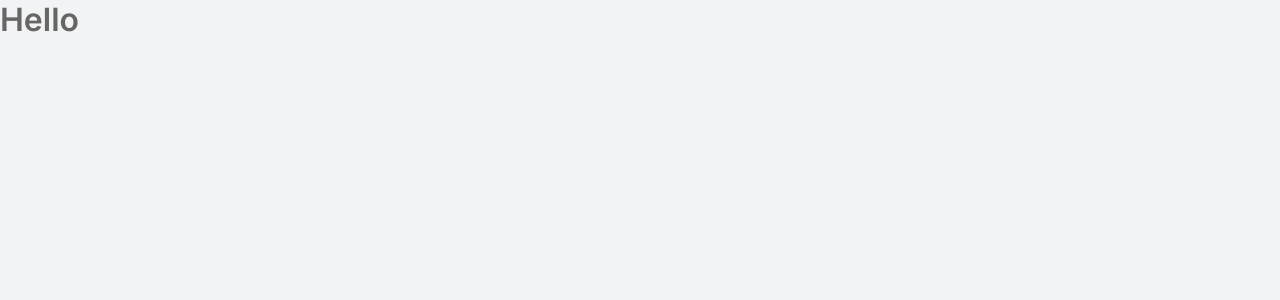
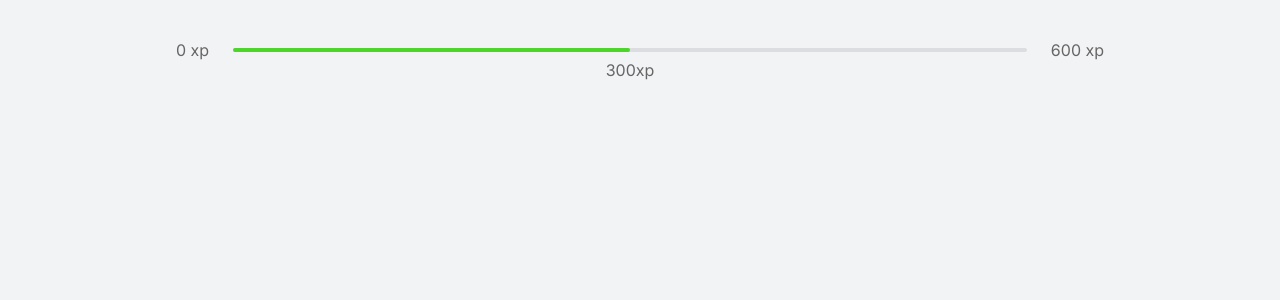
Before and after one commit to JuajXavier/upme, a React (Create React App) app: page / in a window 1280 px wide. Shown: the top 300 px of the page. Built offline with nearby package versions, Linux system fonts and the light colour scheme.

Commit message:
Create experience bar

```diff
--- a/src/App.tsx
+++ b/src/App.tsx
@@ -1,8 +1,12 @@
+import { ExperienceBar } from './components/ExperienceBar';
+
 import './styles/global.css';
 
 function App() {
   return (
-    <h1>Hello</h1>
+    <div className="container">
+      <ExperienceBar />
+    </div>
   );
 }
 
--- a/src/components/ExperienceBar.tsx
+++ b/src/components/ExperienceBar.tsx
@@ -2,7 +2,11 @@
     return (
         <header className="experience-bar">
             <span>0 xp</span>
-            <div />
+            <div>
+                <div style={{ width: '50%' }}/>
+
+                <span className="current-experience" style={{ left: '50%' }}>300xp</span>
+            </div>
             <span>600 xp</span>
         </header>
     );
--- a/src/styles/global.css
+++ b/src/styles/global.css
@@ -50,3 +50,43 @@
   color: inherit;
   text-decoration: none;
 }
+
+.container {
+  height: 100vh;
+  max-width: 992px;
+  margin: 0 auto;
+  padding: 2.5rem 2rem;
+
+  display: flex;
+  flex-direction: column;
+}
+
+.experience-bar {
+  display: flex;
+  align-items: center;
+}
+
+.experience-bar span {
+  font-size: 1rem;
+}
+
+.experience-bar > div {
+  flex: 1;
+  height: 4px;
+  border-radius: 4px;
+  background: var(--gray-line);
+  margin: 0 1.5rem;
+  position: relative;
+}
+
+.experience-bar > div > div {
+  height: 4px;
+  border-radius: 4px;
+  background: var(--green);
+}
+
+span.current-experience {
+  position: absolute;
+  top: 12px;
+  transform: translateX(-50%);
+}
```
